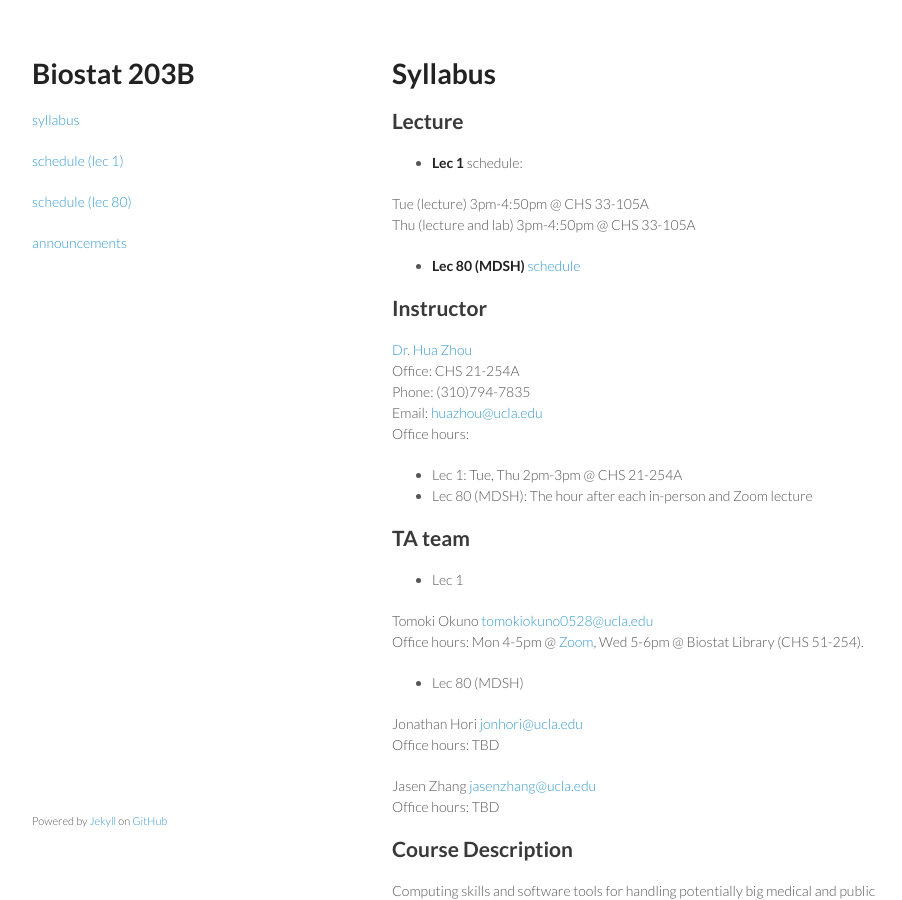
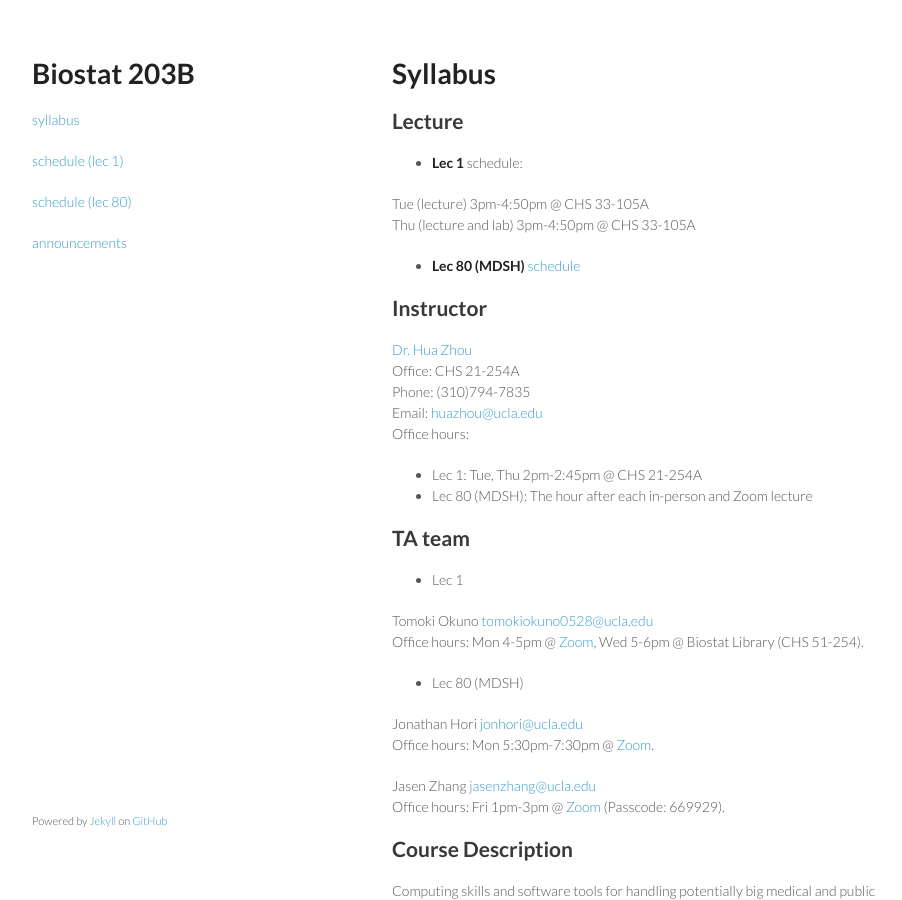
Before and after one commit to ucla-biostat-203b/2024winter, a Jekyll site: the page built from syllabus/syllabus.md, in a window 1280 px wide and 900 px high. Shown: the whole window, without its empty margins (178-1080 px from the left). Built offline with Jekyll 4.4.1, drawn with Linux system fonts in a browser that asks for light colours.

Commit message:
add TA office hours

```diff
--- a/syllabus/syllabus.md
+++ b/syllabus/syllabus.md
@@ -21,7 +21,7 @@ Office: CHS 21-254A\
 Phone: (310)794-7835\
 Email: <huazhou@ucla.edu>
 Office hours:
-- Lec 1: Tue, Thu 2pm-3pm @ CHS 21-254A
+- Lec 1: Tue, Thu 2pm-2:45pm @ CHS 21-254A
 - Lec 80 (MDSH): The hour after each in-person and Zoom lecture
 
 ## TA team
@@ -34,10 +34,10 @@ Office hours: Mon 4-5pm @ [Zoom](https://ucla.zoom.us/j/97770904876), Wed 5-6pm
 - Lec 80 (MDSH)
 
 Jonathan Hori <jonhori@ucla.edu>\
-Office hours: TBD
+Office hours: Mon 5:30pm-7:30pm @ [Zoom](https://ucla.zoom.us/j/92254008592?pwd=QzdqZEJvZG1UeGxjTks5dy9ibjRVdz09).
 
 Jasen Zhang <jasenzhang@ucla.edu>\
-Office hours: TBD
+Office hours: Fri 1pm-3pm @ [Zoom](https://ucla.zoom.us/j/99045611288?pwd=cnJYQ1l3dlUvQm5KRFlqTzJxVHNMdz09) (Passcode: 669929).
 
 ## Course Description
 
```
